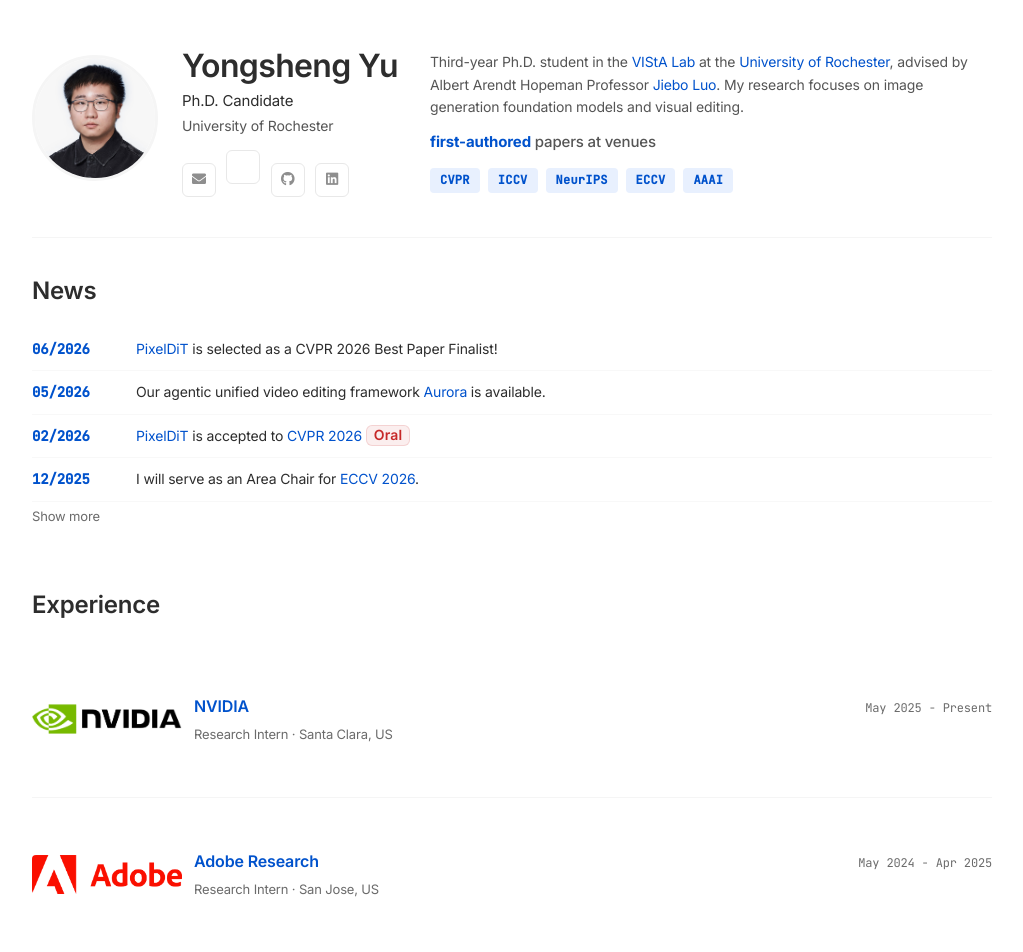
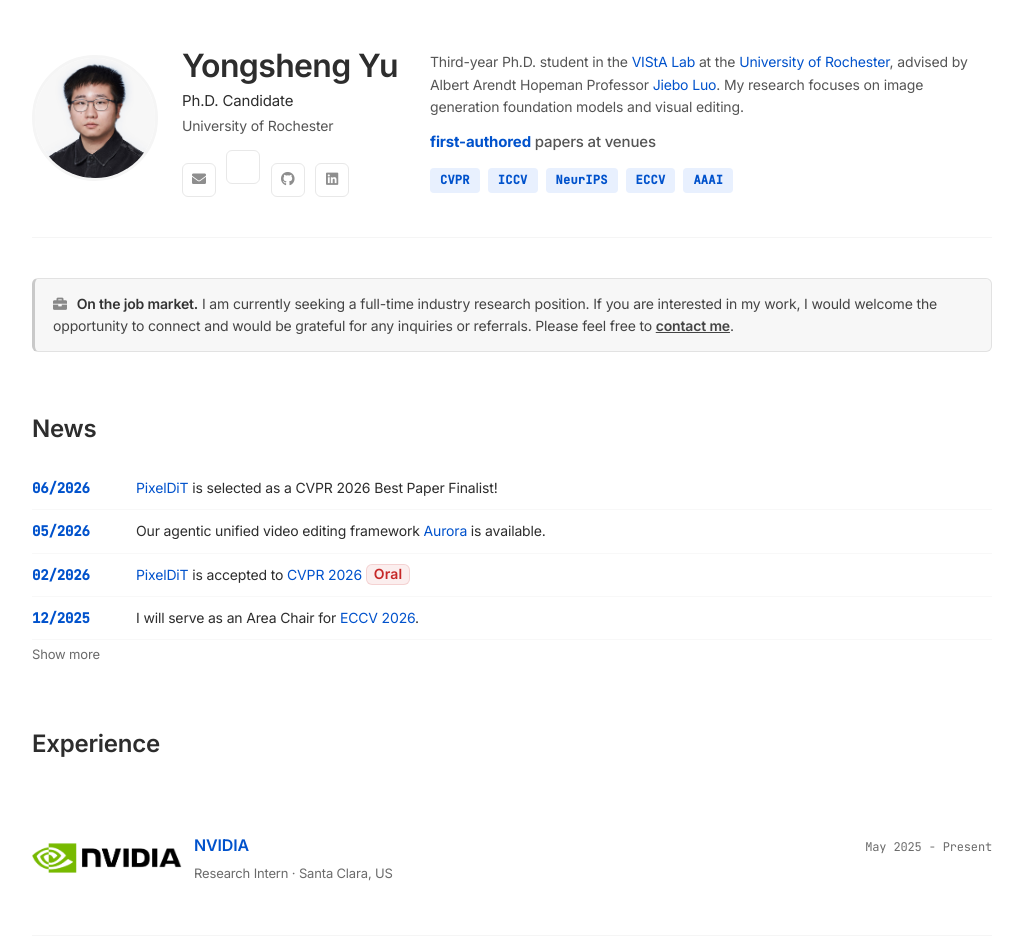
Before and after one commit to yeates/yeates.github.io, a Jekyll site: the page built from index.md, in a window 1280 px wide. Shown: the top 952 px of the page, without its empty margins (128-1151 px from the left). Built offline with Jekyll 4.4.1, drawn with Linux system fonts in a browser that asks for light colours; nearby versions of some CDN libraries; a style sheet for code colours, icons or effects is not loaded; our own code applies the rules of GitHub Pages for plain Markdown files.

Commit message:
job seeking

```diff
--- a/assets/css/style.scss
+++ b/assets/css/style.scss
@@ -198,3 +198,31 @@
     padding: 20px;
   }
 }
+
+/* Job-market banner */
+.job-market-banner {
+  margin: 0 0 24px;
+  padding: 14px 18px;
+  background: #f7f7f7;
+  border: 1px solid #e2e2e2;
+  border-left: 3px solid #c9c9c9;
+  border-radius: 6px;
+  font-size: 14px;
+  line-height: 1.6;
+  color: #444;
+}
+
+.job-market-banner i {
+  color: #888;
+  margin-right: 6px;
+}
+
+.job-market-banner strong {
+  color: #333;
+}
+
+.job-market-banner a {
+  color: #444;
+  font-weight: 600;
+  text-decoration: underline;
+}
--- a/index.md
+++ b/index.md
@@ -2,6 +2,9 @@
 layout: homepage
 ---
 
+<div class="job-market-banner">
+<i class="fas fa-briefcase"></i> <strong>On the job market.</strong> I am currently seeking a full-time industry research position. If you are interested in my work, I would welcome the opportunity to connect and would be grateful for any inquiries or referrals. Please feel free to <a href="mailto:yyu90@ur.rochester.edu">contact me</a>.
+</div>
 
 ## News
 
```
